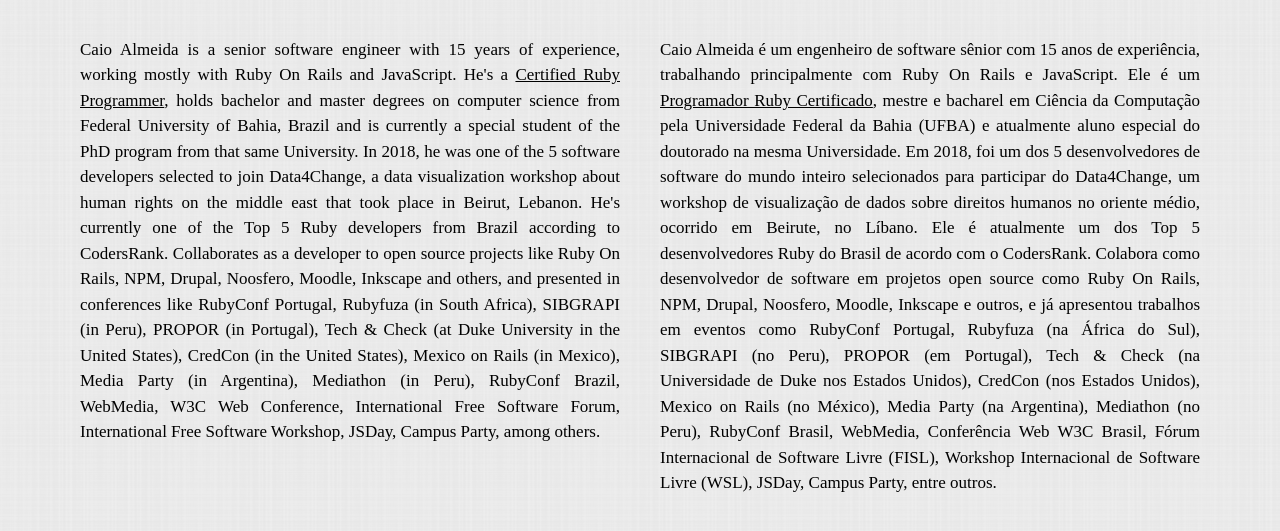
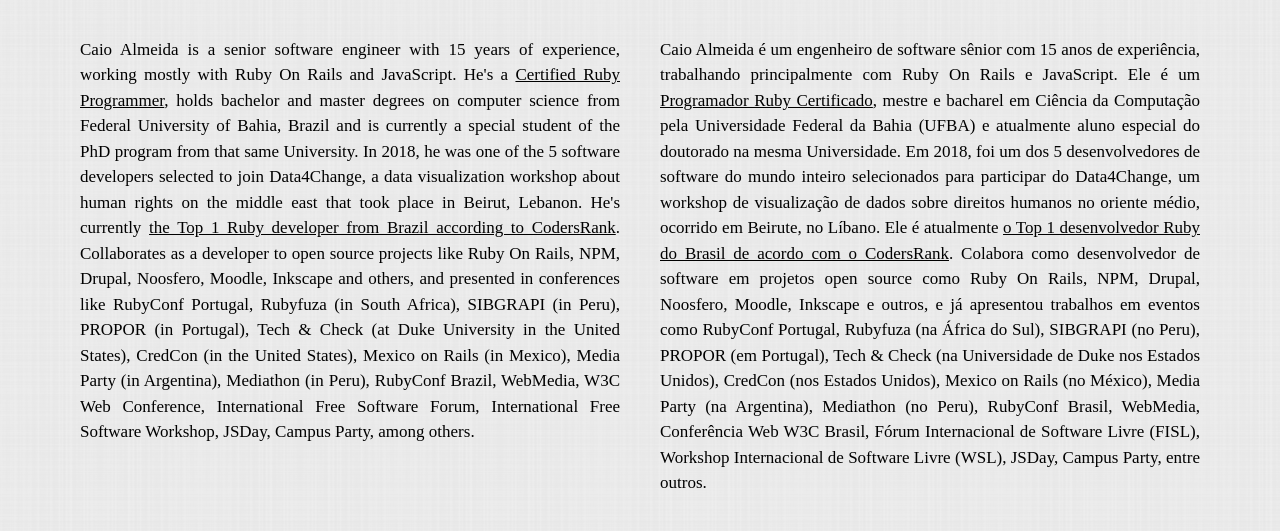
Before and after one commit to caiosba/caiosba, a plain HTML site: page index.html in a window 1280 px wide. Shown: the part 559-1090 px from the top of the page. Drawn offline with Linux system fonts and the light colour scheme; a web font is replaced by a local one.

Commit message:
Update index.html

```diff
--- a/index.html
+++ b/index.html
@@ -162,8 +162,8 @@
       </ul>
     </div>
     <div id="bio">
-      <p>Caio Almeida is a senior software engineer with 15 years of experience, working mostly with Ruby On Rails and JavaScript. He's a <a href="https://www.credential.net/fhs4mrsf" target="_blank">Certified Ruby Programmer</a>, holds bachelor and master degrees on computer science from Federal University of Bahia, Brazil and is currently a special student of the PhD program from that same University. In 2018, he was one of the 5 software developers selected to join Data4Change, a data visualization workshop about human rights on the middle east that took place in Beirut, Lebanon. He's currently one of the Top 5 Ruby developers from Brazil according to CodersRank. Collaborates as a developer to open source projects like Ruby On Rails, NPM, Drupal, Noosfero, Moodle, Inkscape and others, and presented in conferences like RubyConf Portugal, Rubyfuza (in South Africa), SIBGRAPI (in Peru), PROPOR (in Portugal), Tech & Check (at Duke University in the United States), CredCon (in the United States), Mexico on Rails (in Mexico), Media Party (in Argentina), Mediathon (in Peru), RubyConf Brazil, WebMedia, W3C Web Conference, International Free Software Forum, International Free Software Workshop, JSDay, Campus Party, among others.</p>
-      <p>Caio Almeida é um engenheiro de software sênior com 15 anos de experiência, trabalhando principalmente com Ruby On Rails e JavaScript. Ele é um <a href="https://www.credential.net/fhs4mrsf" target="_blank">Programador Ruby Certificado</a>, mestre e bacharel em Ciência da Computação pela Universidade Federal da Bahia (UFBA) e atualmente aluno especial do doutorado na mesma Universidade. Em 2018, foi um dos 5 desenvolvedores de software do mundo inteiro selecionados para participar do Data4Change, um workshop de visualização de dados sobre direitos humanos no oriente médio, ocorrido em Beirute, no Líbano. Ele é atualmente um dos Top 5 desenvolvedores Ruby do Brasil de acordo com o CodersRank. Colabora como desenvolvedor de software em projetos open source como Ruby On Rails, NPM, Drupal, Noosfero, Moodle, Inkscape e outros, e já apresentou trabalhos em eventos como RubyConf Portugal, Rubyfuza (na África do Sul), SIBGRAPI (no Peru), PROPOR (em Portugal), Tech & Check (na Universidade de Duke nos Estados Unidos), CredCon (nos Estados Unidos), Mexico on Rails (no México), Media Party (na Argentina), Mediathon (no Peru), RubyConf Brasil, WebMedia, Conferência Web W3C Brasil, Fórum Internacional de Software Livre (FISL), Workshop Internacional de Software Livre (WSL), JSDay, Campus Party, entre outros.</p>
+      <p>Caio Almeida is a senior software engineer with 15 years of experience, working mostly with Ruby On Rails and JavaScript. He's a <a href="https://www.credential.net/fhs4mrsf" target="_blank">Certified Ruby Programmer</a>, holds bachelor and master degrees on computer science from Federal University of Bahia, Brazil and is currently a special student of the PhD program from that same University. In 2018, he was one of the 5 software developers selected to join Data4Change, a data visualization workshop about human rights on the middle east that took place in Beirut, Lebanon. He's currently <a href="https://profile.codersrank.io/leaderboard/developer?country=Brazil&technology=Ruby" target="_blank">the Top 1 Ruby developer from Brazil according to CodersRank</a>. Collaborates as a developer to open source projects like Ruby On Rails, NPM, Drupal, Noosfero, Moodle, Inkscape and others, and presented in conferences like RubyConf Portugal, Rubyfuza (in South Africa), SIBGRAPI (in Peru), PROPOR (in Portugal), Tech & Check (at Duke University in the United States), CredCon (in the United States), Mexico on Rails (in Mexico), Media Party (in Argentina), Mediathon (in Peru), RubyConf Brazil, WebMedia, W3C Web Conference, International Free Software Forum, International Free Software Workshop, JSDay, Campus Party, among others.</p>
+      <p>Caio Almeida é um engenheiro de software sênior com 15 anos de experiência, trabalhando principalmente com Ruby On Rails e JavaScript. Ele é um <a href="https://www.credential.net/fhs4mrsf" target="_blank">Programador Ruby Certificado</a>, mestre e bacharel em Ciência da Computação pela Universidade Federal da Bahia (UFBA) e atualmente aluno especial do doutorado na mesma Universidade. Em 2018, foi um dos 5 desenvolvedores de software do mundo inteiro selecionados para participar do Data4Change, um workshop de visualização de dados sobre direitos humanos no oriente médio, ocorrido em Beirute, no Líbano. Ele é atualmente <a href="https://profile.codersrank.io/leaderboard/developer?country=Brazil&technology=Ruby" target="_blank">o Top 1 desenvolvedor Ruby do Brasil de acordo com o CodersRank</a>. Colabora como desenvolvedor de software em projetos open source como Ruby On Rails, NPM, Drupal, Noosfero, Moodle, Inkscape e outros, e já apresentou trabalhos em eventos como RubyConf Portugal, Rubyfuza (na África do Sul), SIBGRAPI (no Peru), PROPOR (em Portugal), Tech & Check (na Universidade de Duke nos Estados Unidos), CredCon (nos Estados Unidos), Mexico on Rails (no México), Media Party (na Argentina), Mediathon (no Peru), RubyConf Brasil, WebMedia, Conferência Web W3C Brasil, Fórum Internacional de Software Livre (FISL), Workshop Internacional de Software Livre (WSL), JSDay, Campus Party, entre outros.</p>
     </div>
     <h2>Events / Eventos</h2>
     <ul id="photos">
```
